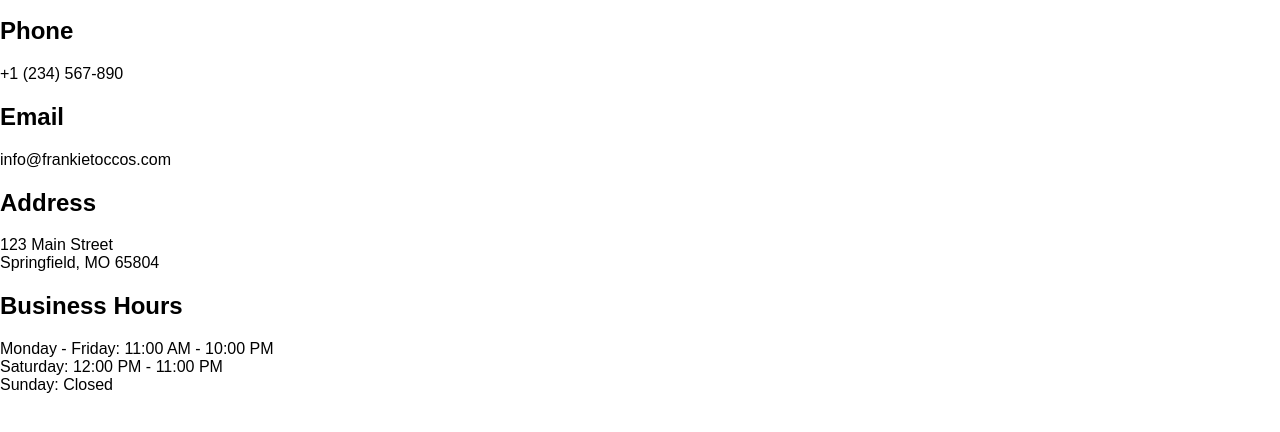
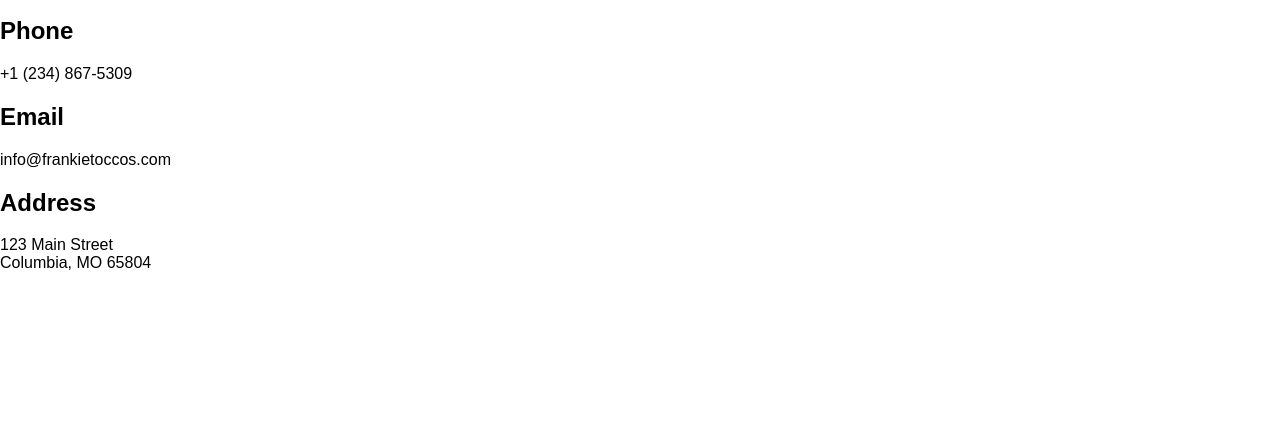
Before and after one commit to cnave16/2830finalproject, a website: page views/contact.html in a window 1280 px wide. Shown: the part 124-556 px from the top of the page. Drawn offline with Linux system fonts and the light colour scheme.

Commit message:
Update contact.html

```diff
--- a/views/contact.html
+++ b/views/contact.html
@@ -24,18 +24,11 @@
 
     <div class="contact-info">
       <h2>Phone</h2>
-      <p><a href="tel:+1234567890">+1 (234) 567-890</a></p>
+      <p><a href="tel:+1234567890">+1 (234) 867-5309</a></p>
 
       <h2>Email</h2>
       <p><a href="mailto:info@frankietoccos.com">info@frankietoccos.com</a></p>
 
       <h2>Address</h2>
-      <p>123 Main Street<br>Springfield, MO 65804</p>
-
-      <h2>Business Hours</h2>
-      <p>
-        Monday - Friday: 11:00 AM - 10:00 PM<br>
-        Saturday: 12:00 PM - 11:00 PM<br>
-        Sunday: Closed
-      </p>
+      <p>123 Main Street<br>Columbia, MO 65804</p>
     </div>
```
